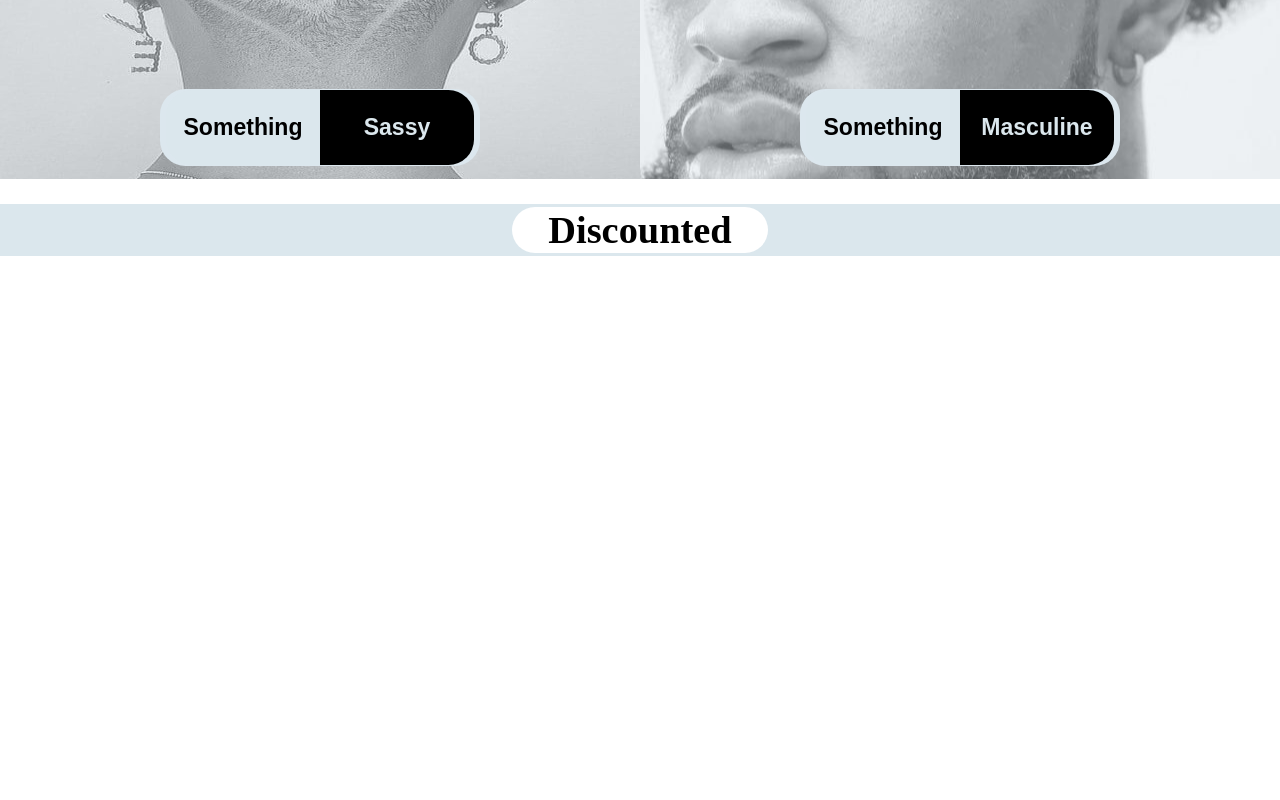
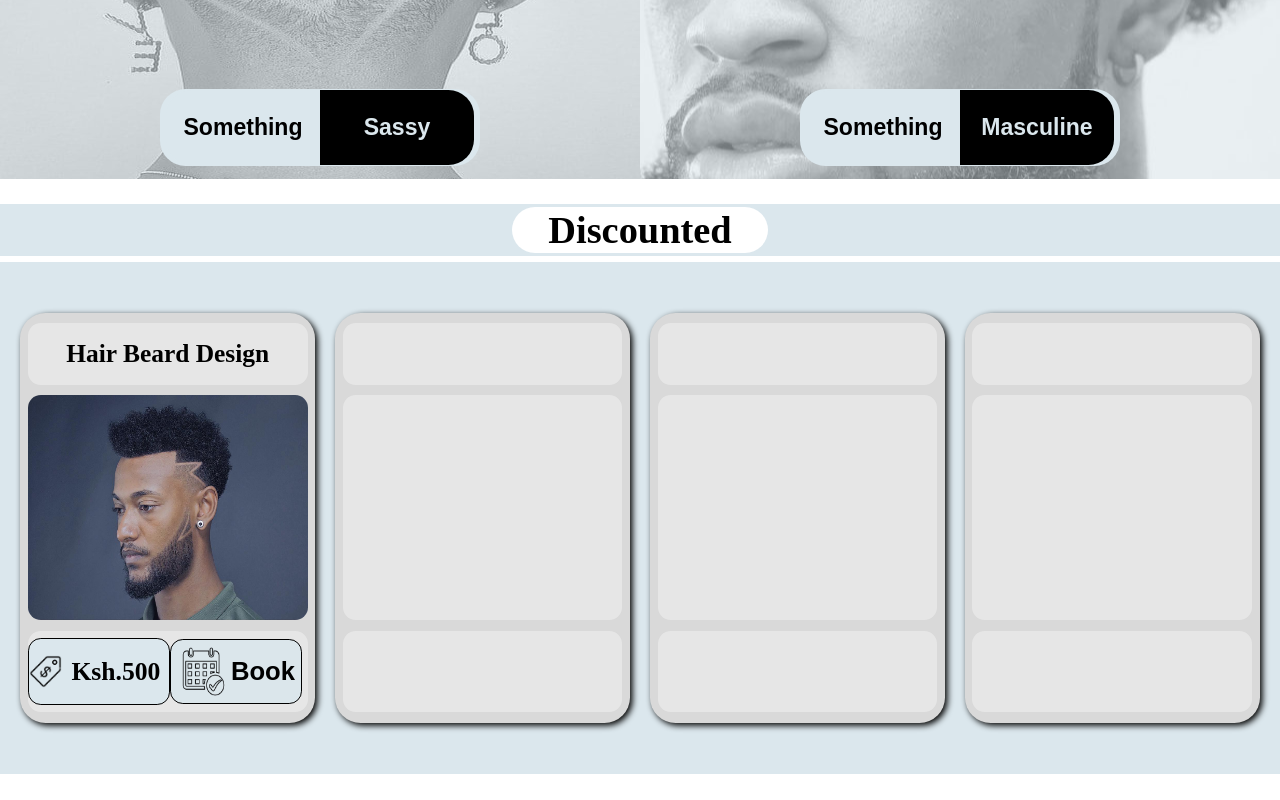
Before and after one commit to isaack-mungui/fresh-cutz-beauty-services, a plain HTML site: page barber/barber.html in a window 1280 px wide. Shown: the part 410-1210 px from the top of the page. Before the commit the page ends 800 px from the top, so only its background shows below. Drawn offline with Linux system fonts and the light colour scheme.

Commit message:
first card for discounted section 1

```diff
--- a/barber/barber.html
+++ b/barber/barber.html
@@ -38,7 +38,50 @@
       <div id="sect2_head">
         <div><h2>Discounted</h2></div>
       </div>
-      <section id="section2"></section>
+      <section id="section2">
+        <div class="sect2_cards">
+          <div class="s2_cards_name">
+            <h3>Hair Beard Design</h3>
+          </div>
+          <div class="s2_cards_img">
+            <img
+              src="./barber_assets/barber_images/men/hair_beard_design.jpg"
+              alt=""
+            />
+          </div>
+          <div class="s2_cards_info">
+            <div id="sect2_card1_price">
+              <img
+                src="./barber_assets/barber_images/logos/price.png"
+                alt="price"
+              />
+              <p>Ksh.500</p>
+            </div>
+            <button id="sect2_card1_order">
+              <img
+                src="./barber_assets/barber_images/logos/appointment.png"
+                alt="appointment"
+              />
+              <p>Book</p>
+            </button>
+          </div>
+        </div>
+        <div class="sect2_cards">
+          <div class="s2_cards_name"></div>
+          <div class="s2_cards_img"></div>
+          <div class="s2_cards_info"></div>
+        </div>
+        <div class="sect2_cards">
+          <div class="s2_cards_name"></div>
+          <div class="s2_cards_img"></div>
+          <div class="s2_cards_info"></div>
+        </div>
+        <div class="sect2_cards">
+          <div class="s2_cards_name"></div>
+          <div class="s2_cards_img"></div>
+          <div class="s2_cards_info"></div>
+        </div>
+      </section>
     </main>
   </body>
 </html>
--- a/barber/barber_assets/barber_styles/styles.css
+++ b/barber/barber_assets/barber_styles/styles.css
@@ -94,7 +94,7 @@
     width: 100%;
     height: 40vw;
     background-color: #dbe7ed;
-    opacity: 0.4;
+    opacity: 0.5;
     position: absolute;
     top: 6vw;
     z-index: 0;
@@ -176,7 +176,7 @@
     align-items: center;
     background-color: #dbe7ed;
     margin-top: 2%;
-    margin-bottom: 2%;
+
 }
 
 
@@ -193,7 +193,105 @@
 
 }
 
-/* #section2 {
+#section2 {
     width: 100%;
-    height: ;
-} */
+    height: 40vw;
+    margin-top: 0.5%;
+    margin-bottom: 2%;
+    background-color: #dbe7ed;
+    display: flex;
+    flex-direction: row;
+    justify-content: space-evenly;
+    align-items: center;
+}
+
+.sect2_cards {
+    height: 80%;
+    width: 23%;
+    background-color: #d9d9d9;
+    border-radius: 2vw;
+    display: flex;
+    flex-direction: column;
+    justify-content: space-evenly;
+    align-items: center;
+    box-shadow: 0.2vw 0.2vw 0.5vw;
+}
+
+.sect2_cards div {
+    background-color: rgba(243, 243, 243, 0.5);
+    border-radius: 1vw;
+    width: 95%;
+}
+
+.s2_cards_name {
+    height: 15%;
+    font-size: 1.7vw;
+    display: flex;
+    flex-direction: column;
+    justify-content: space-evenly;
+    align-items: center;
+
+
+}
+
+.s2_cards_name h3 {
+    opacity: 1;
+}
+
+.s2_cards_img {
+    height: 55%;
+}
+
+.s2_cards_img img {
+    width: 100%;
+    height: 100%;
+    border-radius: 1vw;
+
+}
+
+.s2_cards_info {
+    height: 20%;
+    display: flex;
+    flex-direction: row;
+    justify-content: space-between;
+    align-items: center;
+}
+
+#sect2_card1_price {
+    border: thin solid black;
+    width: 47%;
+    height: 80%;
+    background-color: #dbe7ed;
+    display: flex;
+    flex-direction: row;
+    justify-content: space-between;
+    align-items: center;
+    font-size: 2.0vw;
+    font-weight: 800;
+    padding-right: 3%;
+}
+
+#sect2_card1_price img {
+    height: 50%;
+    width: 25%;
+}
+
+#sect2_card1_order {
+    height: 80%;
+    width: 47%;
+    background-color: rgba(219, 231, 237, 0.9);
+    display: flex;
+    flex-direction: row;
+    justify-content: space-between;
+    align-items: center;
+    font-size: 2.0vw;
+    font-weight: 800;
+    border-radius: 1vw;
+    border: thin solid black;
+    margin-right: 2%;
+}
+
+#sect2_card1_order img {
+    width: 45%;
+    height: 100%;
+}
```
Also changed, not shown: barber/barber_assets/barber_images/logos/appointment.png (added), barber/barber_assets/barber_images/logos/price.png (added).
